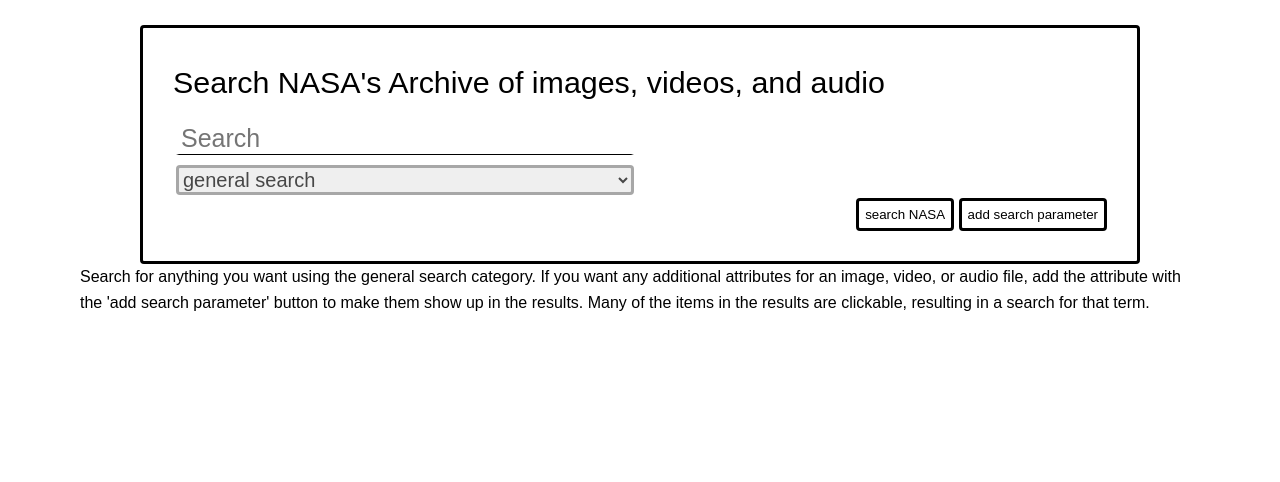
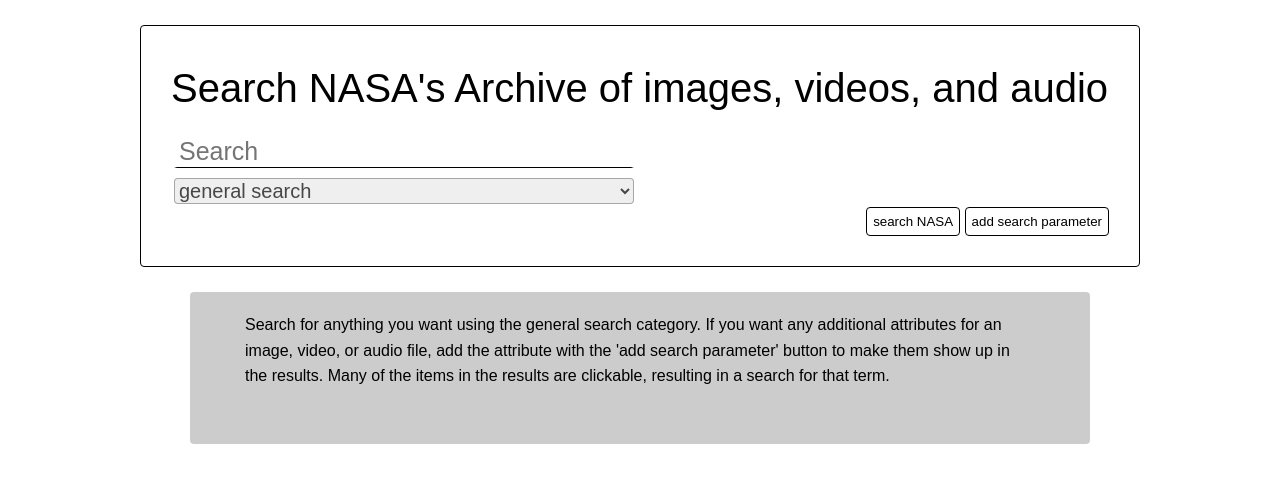
Before and after one commit to MiTTNS/capitalOneSumo, a plain HTML site: page index.html in a window 1280 px wide. Drawn offline with Linux system fonts and the light colour scheme; a web font is replaced by a local one.

Commit message:
Update style.css

```diff
--- a/style.css
+++ b/style.css
@@ -78,7 +78,7 @@ a {
   padding: 30px;
   border-radius: 4px;
   margin-top: 2%;
-  border: solid;
+  border: solid 1px;
   border-color: black;
 
 }
@@ -86,7 +86,7 @@ a {
 .formSearch {
   text-align: left;
   padding: 0;
-  font-size: 1.9rem;
+  font-size: 2.5rem;
   margin-bottom: 10px;
 }
 
@@ -133,7 +133,7 @@ a {
 .genericSelect {
   display: block;
   border-radius: 4px;
-  border: solid;
+  border: solid 1px;
   border-color: rgba(0,0,0,0.3);
   font-size: 20px;
   text-align: left;
@@ -162,7 +162,7 @@ a {
 
 .searchBtns {
   border-radius: 4px;
-  border: solid;
+  border: solid 1px;
   border-color: rgba(0,0,0,1.0);
   background-color: white;
   padding: 6px;
@@ -191,6 +191,16 @@ a {
   background-color: rgba(0, 0, 0, 0.9);
 }
 
+.help {
+  max-width: 75%;
+  padding: 15px;
+  padding-top: 20px;
+  margin: auto;
+  margin-top: 25px;
+  background-color: rgba(0, 0, 0, 0.2);
+  border-radius: 4px;
+}
+
 @media only screen and (max-width: 1100px) {
   .card {
     display: block;
```
